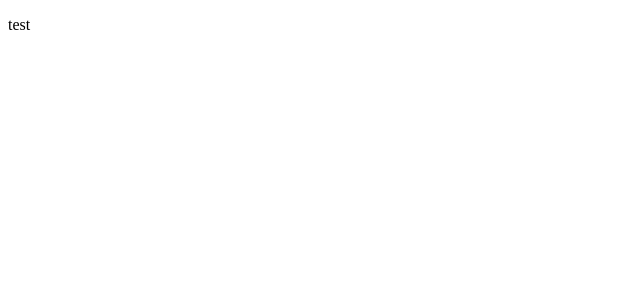
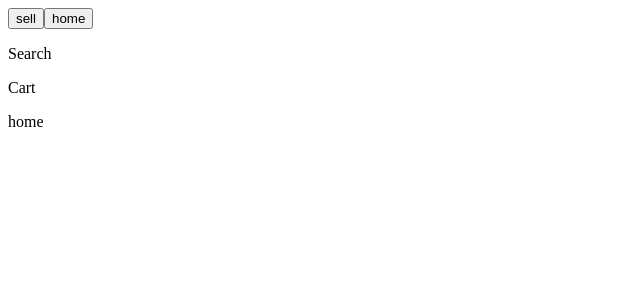
Before and after one commit to KyteProject/nextjs-webstore, a Next.js app in the folder frontend/: page / in a window 1280 px wide. Shown: the top 300 px of the page, without its empty margins (0-640 px from the left). Built offline with nearby package versions, Linux system fonts and the light colour scheme.

Commit message:
Simple templating

```diff
--- /dev/null
+++ b/frontend/components/Header.js
@@ -0,0 +1,18 @@
+import React from 'react';
+import Nav from './Nav';
+
+const Header = () => (
+	<React.Fragment>
+		<div className='bar'>
+			<Nav />
+		</div>
+		<div className='sub-bar'>
+			<p>Search</p>
+		</div>
+		<div className='cart'>
+			<p>Cart</p>
+		</div>
+	</React.Fragment>
+);
+
+export default Header;
--- /dev/null
+++ b/frontend/components/Nav.js
@@ -0,0 +1,15 @@
+import React from 'react';
+import Link from 'next/link';
+
+const Nav = () => (
+	<React.Fragment>
+		<Link href='/sell'>
+			<button as='a'>sell</button>
+		</Link>
+		<Link href='/'>
+			<button as='a'>home</button>
+		</Link>
+	</React.Fragment>
+);
+
+export default Nav;
--- /dev/null
+++ b/frontend/components/Page.js
@@ -0,0 +1,13 @@
+import React, { Component } from 'react';
+import Header from './Header';
+
+export default class Page extends Component {
+	render() {
+		return (
+			<React.Fragment>
+				<Header />
+				{this.props.children}
+			</React.Fragment>
+		);
+	}
+}
--- /dev/null
+++ b/frontend/pages/_app.js
@@ -0,0 +1,29 @@
+import React from 'react';
+import App, { Container } from 'next/app';
+import Page from '../components/Page';
+
+class MyApp extends App {
+	static async getInitialProps( { Component, ctx } ) {
+		let pageProps = {};
+
+		if ( Component.getInitialProps ) {
+			pageProps = await Component.getInitialProps( ctx );
+		}
+
+		return { pageProps };
+	}
+
+	render() {
+		const { Component, pageProps } = this.props;
+
+		return (
+			<Container>
+				<Page>
+					<Component {...pageProps} />
+				</Page>
+			</Container>
+		);
+	}
+}
+
+export default MyApp;
--- a/frontend/pages/index.js
+++ b/frontend/pages/index.js
@@ -1,9 +1,5 @@
 import React from 'react';
 
-const Home = () => (
-	<React.Fragment>
-		<p>test</p>
-	</React.Fragment>
-);
+const Home = () => <p>home</p>;
 
 export default Home;
```
Also changed, not shown: frontend/pages/sell.js (+1 -8 lines), 1 other file (tests, documents, lock files or other folders).
